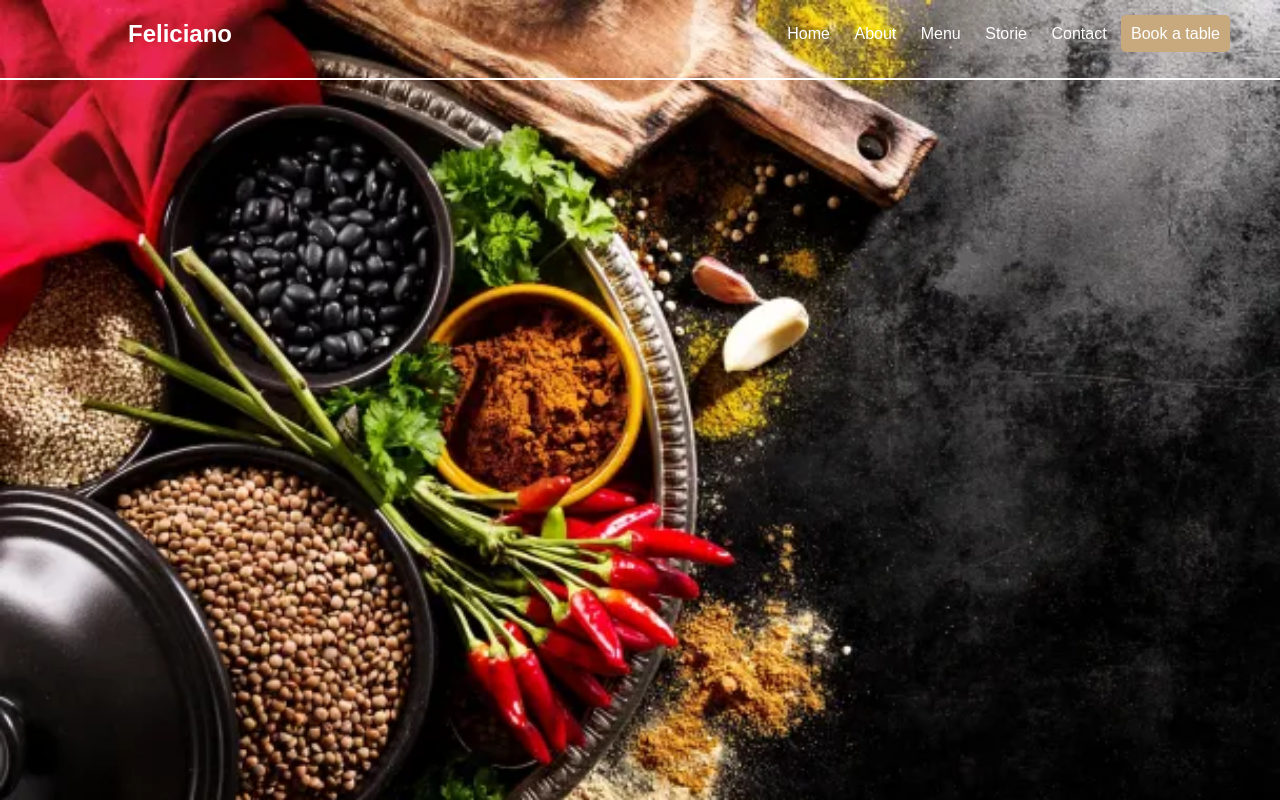
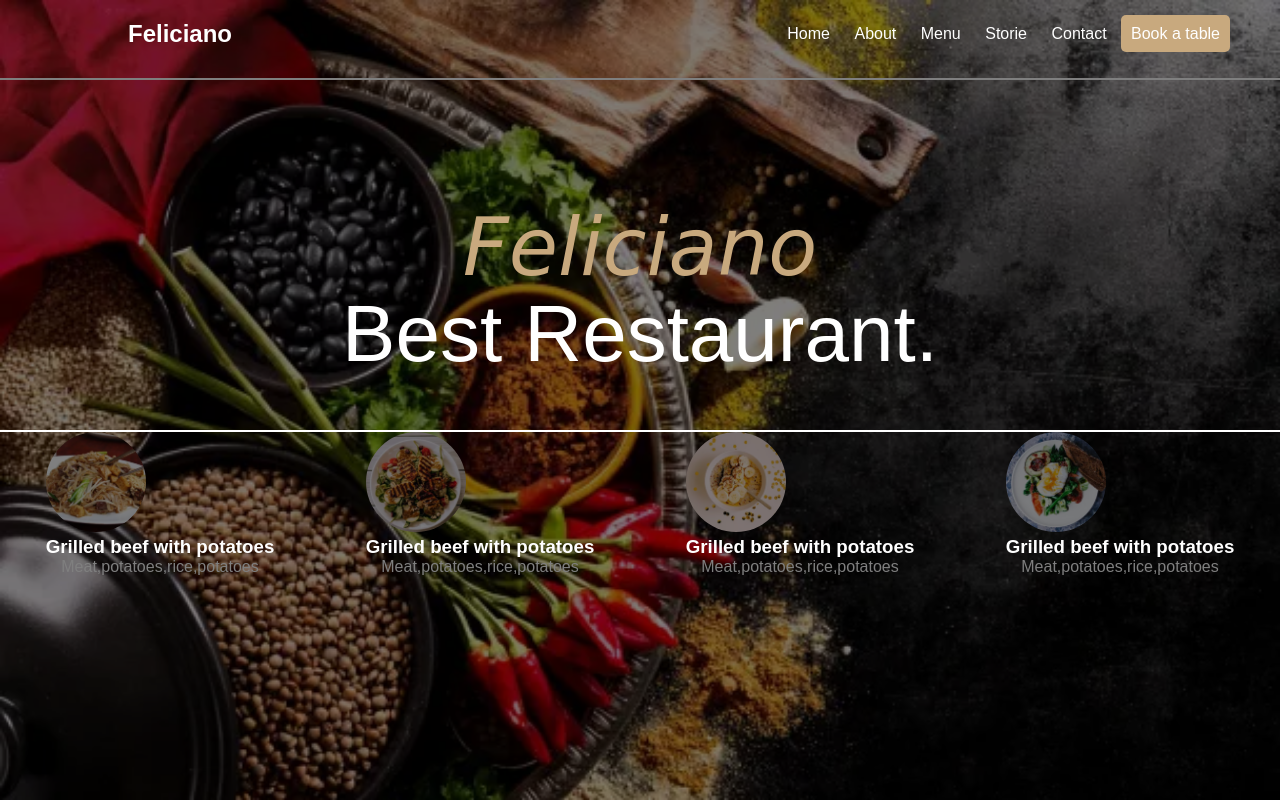
Before and after one commit to Dr-ibnabas/Tp11_Mohmed, a plain HTML site: page index.html in a window 1280 px wide. Drawn offline with Linux system fonts and the light colour scheme.

Commit message:
la partie banniere avec imge au fond

```diff
--- a/index.html
+++ b/index.html
@@ -21,6 +21,34 @@
           <a href="" class="encadrement">Book a table</a>
         </div>
       </header>
+      <section class="banniere">
+        <div class="banniere-text">
+          <h2>Feliciano</h2>
+          <p>Best Restaurant.</p>
+        </div>
+        <div class="banniere-image">
+          <div class="image">
+            <img src="spagetti.webp" alt="" />
+            <h3>Grilled beef with potatoes</h3>
+            <p>Meat,potatoes,rice,potatoes</p>
+          </div>
+          <div class="image">
+            <img src="breakfast-2.webp" alt="" />
+            <h3>Grilled beef with potatoes</h3>
+            <p>Meat,potatoes,rice,potatoes</p>
+          </div>
+          <div class="image">
+            <img src="oatmeal.webp" alt="" />
+            <h3>Grilled beef with potatoes</h3>
+            <p>Meat,potatoes,rice,potatoes</p>
+          </div>
+          <div class="image">
+            <img src="vegetable.webp" alt="" />
+            <h3>Grilled beef with potatoes</h3>
+            <p>Meat,potatoes,rice,potatoes</p>
+          </div>
+        </div>
+      </section>
     </section>
   </body>
 </html>
--- a/style.css
+++ b/style.css
@@ -14,10 +14,14 @@ header {
   margin-top: 20px;
   margin-left: 10%;
   color: white;
+  position: relative;
+  z-index: 4;
 }
 .menu {
   margin-top: 20px;
   margin-right: 50px;
+  position: relative;
+  z-index: 4;
 }
 .menu a {
   padding: 10px;
@@ -33,4 +37,56 @@ header {
   height: 100vh;
   background-repeat: no-repeat;
   background-size: cover;
+  position: relative;
 }
+
+.container::before {
+  content: "";
+  position: absolute;
+  top: 0;
+  left: 0;
+  width: 100%;
+  height: 100%;
+  background: rgba(0, 0, 0, 0.5); /* noir transparent */
+  z-index: 1;
+}
+.banniere-text h2 {
+  font-size: 80px;
+  font-style: italic;
+  color: #c8a97e;
+  font-weight: normal;
+  font-family: "Great Vibes", cursive;
+  margin-bottom: 0;
+  line-height: 1;
+}
+.banniere-text p {
+  font-size: 80px;
+  color: white;
+  padding-bottom: 50px;
+}
+.banniere-text {
+  text-align: center;
+  margin-top: 10%;
+  position: relative;
+  z-index: 2;
+  border-bottom: 2px solid white;
+}
+.banniere-image {
+  display: flex;
+  justify-content: space-around;
+  align-items: center;
+}
+.image img {
+  width: 100px;
+  border-radius: 50%;
+}
+.image h3 {
+  padding-left: 0px;
+  color: white;
+  position: relative;
+  z-index: 5;
+}
+.image p {
+  color: white;
+  text-align: center;
+}
```
Also changed, not shown: breakfast-2.webp (added), oatmeal.webp (added), spagetti.webp (added), vegetable.webp (added).
